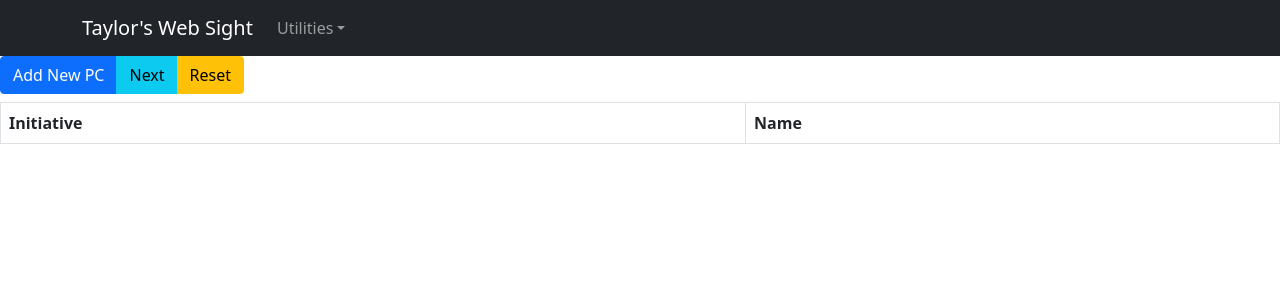
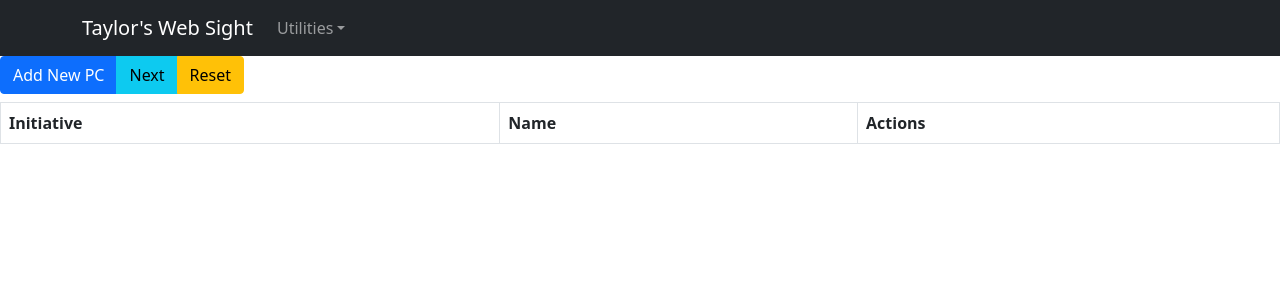
Before and after one commit to trgrote/dnd, a React (Create React App) app: page /turnOrder in a window 1280 px wide. Shown: the top 300 px of the page. Built offline with nearby package versions, Linux system fonts and the light colour scheme.

Commit message:
Add actions column

```diff
--- a/src/routes/initiative/TurnOrder.js
+++ b/src/routes/initiative/TurnOrder.js
@@ -12,6 +12,10 @@ const TurnOrder = () => {
         {
             label: "Name",
             value: "name"
+        },
+        {
+            label: "Actions",
+            value: "actions"
         }
     ]);
 
```
